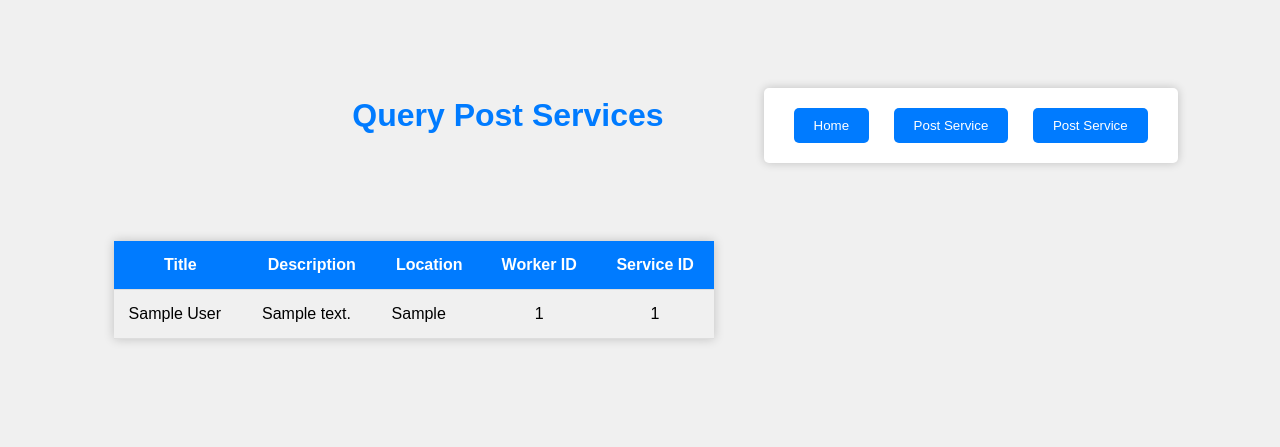
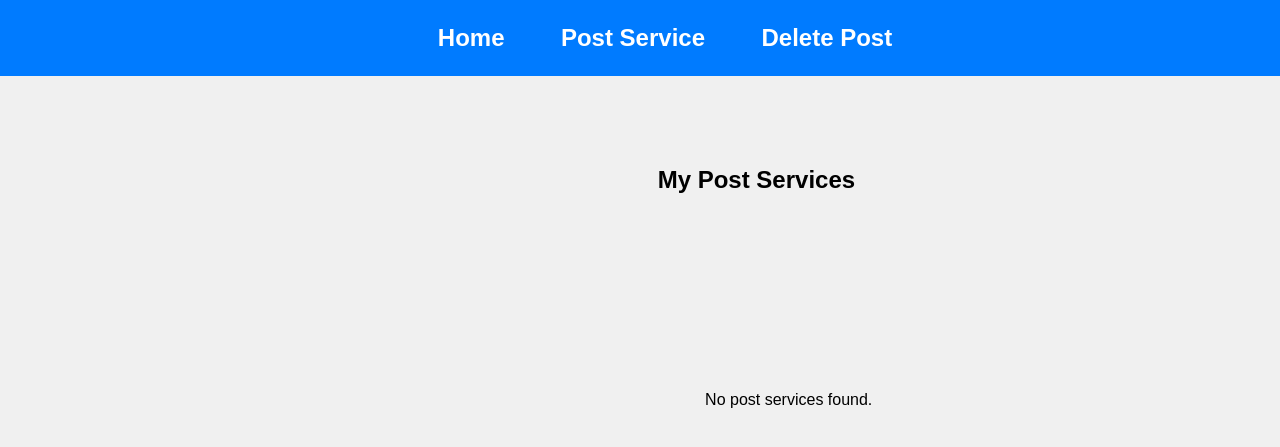
Before and after one commit to jmarcbalbada/ServiceYou, a Django app: page /postservice/querypostservice/ in a window 1280 px wide. Shown: the top 447 px of the page. Run offline with Django 5.2, Linux system fonts and the light colour scheme; tables that the repository leaves empty hold one stand-in row (values such as "Sample post").

Commit message:
[Marc] - Added login in account and modified html in postservice and added logic in postservice/views.py

```diff
--- a/serviceyoufinal/account/urls.py
+++ b/serviceyoufinal/account/urls.py
@@ -2,5 +2,6 @@ from django.urls import path
 from . import views
 
 urlpatterns = [
-    path('', views.landingPage, name='landingpage'),
+    path('', views.LoginPageView.as_view(), name='landingpage'),
+    path('home_client', views.clientPage, name='home_client'),
 ]
--- a/serviceyoufinal/postservice/Templates/querypostservice.html
+++ b/serviceyoufinal/postservice/Templates/querypostservice.html
@@ -66,26 +66,94 @@
             border-radius: 5px;
             cursor: pointer;
             margin: 0 10px;
+            font-weight:bold;
         }
 
-        td:nth-child(4),
-        td:nth-child(5){
+        td:nth-child(1),
+        td:nth-child(5),
+        td:nth-child(6){
         text-align: center;
         }
+
+        .navbar {
+            position: fixed;
+            top: 0;
+            width: 100%;
+            background-color: #007bff;
+            overflow: hidden;
+            display: flex;
+            justify-content: center;
+            align-items: center;
+            padding: 10px 0; /* Adjust the padding as needed */
+            z-index: 1000; /* Ensure the navbar appears above other elements */
+        }
+
+        .navbar {
+            position: fixed;
+            top: 0;
+            width: 150%;
+            background-color: #007bff;
+            overflow: hidden;
+            display: flex;
+            justify-content: center;
+            align-items: center;
+            padding: 10px 0; /* Adjust the padding as needed */
+            margin-left: -200px;
+            z-index: 1000; /* Ensure the navbar appears above other elements */
+        }
+
+        .navbar a {
+            color: #fff;
+            text-decoration: none;
+            padding: 14px 16px;
+            text-align: center;
+            margin: 0 10px;
+            font-weight: bold;
+            font-size: 24px;
+            transition: transform 0.3s ease;
+            display: inline-block;
+        }
+
+        .navbar a:hover {
+            background-color: #0056b3;
+            transform: scale(0.9); /* Adjust the scale factor as needed */
+        }
+
+        .title{
+            padding-top: 130px;
+            font-size: 24px;
+            color: #000000
+        }
+
+        .mytable{
+            padding-top: 0px;
+            margin-top: -120px;
+            margin-left: -280px;
+        }
+
+
     </style>
 </head>
 <body>
-    <h1>Query Post Services</h1>
+
+<div class="navbar">
+        <div>
+            <a href="{% url 'homepage' %}">Home</a>
+            <a href="{% url 'posting' %}">Post Service</a>
+            <a href="{% url 'deletepostservice' %}">Delete Post</a>
+        </div>
+    </div>
+    <h1 class="title">My Post Services</h1>
     {% if postServices %}
-        <table>
+        <table class="mytable">
             <thead>
                 <tr>
+                    <th>Post ID</th>
                     <th>Title</th>
                     <th>Description</th>
                     <th>Location</th>
                     <th>Worker ID</th>
                     <th>Service ID</th>
-                    <!-- Add more headers as needed -->
                 </tr>
             </thead>
             <tbody>
@@ -96,7 +164,7 @@
                         <td>{{ row.2 }}</td>
                         <td>{{ row.3 }}</td>
                         <td>{{ row.4 }}</td>
-                        <!-- Add more columns as needed -->
+                        <td>{{ row.5 }}</td>
                     </tr>
                 {% endfor %}
             </tbody>
@@ -104,11 +172,5 @@
     {% else %}
         <p>No post services found.</p>
     {% endif %}
-
-    <div class="button-container">
-            <button class="button" onclick="window.location.href='{% url 'homepage' %}'">Home</button>
-            <button class="button" onclick="window.location.href='{% url 'posting' %}'">Post Service</button>
-            <button class="button" onclick="window.location.href='{% url 'deletepostservice' %}'">Post Service</button>
-        </div>
 </body>
 </html>
--- a/serviceyoufinal/postservice/form.py
+++ b/serviceyoufinal/postservice/form.py
@@ -6,4 +6,4 @@ from .models import PostService
 class PostServiceForm(forms.ModelForm):
     class Meta:
         model = PostService
-        fields = ['workerID', 'serviceID', 'title', 'description', 'location']
+        fields = ['serviceID', 'title', 'description', 'location']
--- a/serviceyoufinal/postservice/views.py
+++ b/serviceyoufinal/postservice/views.py
@@ -26,15 +26,31 @@ class HomePageView(View):
     # loginRedirect = 'login'
 
     def get(self, request):
-        return render(request, self.template)
+        # Retrieve user_id from the session
+        user_id = request.session.get('user_id')
 
-    # def register(self, request):
-    #     # Redirect to the 'register.html' page
-    #     return HttpResponseRedirect(reverse('registerpage'))
+        # Now you can use user_id in your view logic
+        if user_id:
+            # Retrieve the user object using the user_id
+            user = Worker.objects.get(pk=user_id)
 
-    # def login(self, request):
-    #     # Redirect to the 'login.html' page
-    #     return HttpResponseRedirect(reverse('login'))
+            # Pass the username to the template
+            username = user.username if user else None
+
+            cursor = connection.cursor()
+            query = (
+                'SELECT COUNT(*) FROM account_postservice WHERE '
+                'workerID_id = %s AND is_active = 1'
+            )
+            cursor.execute(query, [user_id])
+            transaction_count = cursor.fetchone()[0]
+            cursor.close()
+
+            # Render the template with the username
+            return render(request, self.template, {'username': username, 'transaction_count': transaction_count})
+        else:
+            # User is not logged in, handle accordingly
+            return render(request, self.template, {'username': None})
 
 
 class PostServiceWorker(View):
@@ -42,11 +58,18 @@ class PostServiceWorker(View):
 
     def get(self, request):
         postService = PostServiceForm()
+        user_id = request.session.get('user_id')
+        user = Worker.objects.get(pk=user_id)
+        post_worker_id = user.workerID
+        print(post_worker_id)
         return render(request, self.template, {'form': postService})
 
     def post(self, request):
         postServiceForm = PostServiceForm(request.POST)
-
+        user_id = request.session.get('user_id')
+        user = Worker.objects.get(pk=user_id)
+        post_worker_id = user.workerID
+        print(post_worker_id)
         if postServiceForm.is_valid():
             # Assuming you have a model named PostService
             postService = postServiceForm.save(commit=False)
@@ -54,7 +77,7 @@ class PostServiceWorker(View):
             # Execute the stored procedure
             with connection.cursor() as cursor:
                 cursor.callproc('insertPostService',
-                                [postService.workerID, postService.serviceID, postService.title,
+                                [post_worker_id, postService.serviceID, postService.title,
                                  postService.description, postService.location, postService.date_posted,
                                  1, 0])
 
@@ -69,9 +92,10 @@ class QueryPostServiceView(View):
     def get(self, request):
         # with connection.cursor() as cursor:
         # cursor.callproc('queryPostService', [1])  # Assuming 1 is a sample workerID parameter
+        user_id = request.session.get('user_id')
         cursor = connection.cursor()
-        query = 'SELECT title, description, location, workerID_id, serviceID_id FROM account_postservice'
-        cursor.execute(query)
+        query = 'SELECT postID, title, description, location, workerID_id, serviceID_id FROM account_postservice WHERE workerID_id = %s AND is_active = 1'
+        cursor.execute(query, [user_id])
         postServices = cursor.fetchall()
         cursor.close()
         print(postServices)
@@ -91,7 +115,7 @@ class DeletePostService(View):
 
         with connection.cursor() as cursor:
             # Call the stored procedure
-            cursor.callproc('deletePostServiceByPostID', [post_id, None])
+            cursor.callproc('softDeletePostServiceByPostID', [post_id, None])
             cursor.execute("SELECT @p_isDeleted")
             is_deleted = cursor.fetchone()[0]
 
```
Also changed, not shown: serviceyoufinal/account/Templates/login.html (added, +72 -0 lines), serviceyoufinal/account/models.py (+18 -0 lines), serviceyoufinal/account/views.py (+51 -4 lines), serviceyoufinal/postservice/Templates/deletepostservice.html (+39 -3 lines), serviceyoufinal/postservice/Templates/home.html (+57 -9 lines), serviceyoufinal/postservice/Templates/login.html (+99 -99 lines), serviceyoufinal/postservice/Templates/postserviceworker.html (+43 -9 lines).
